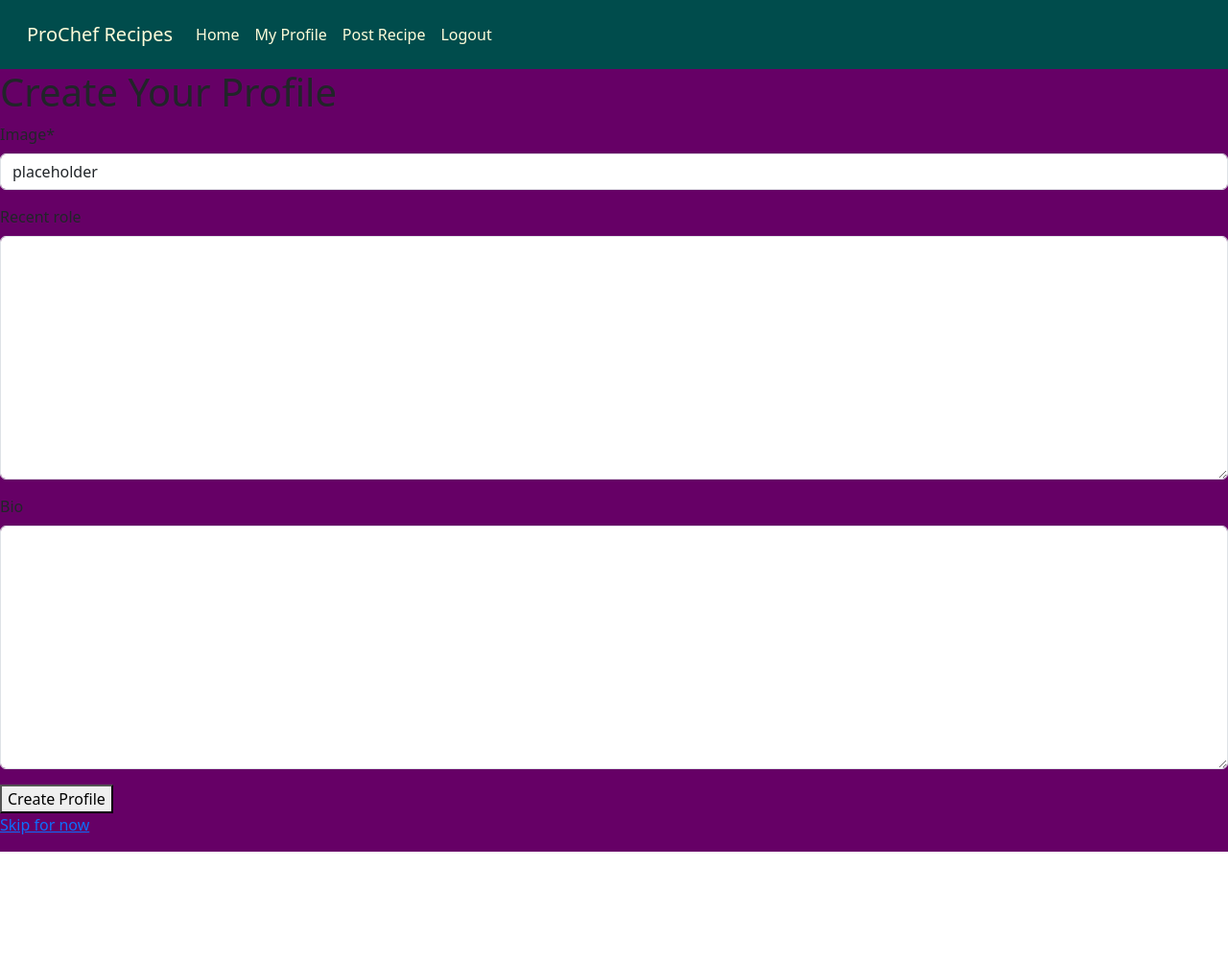
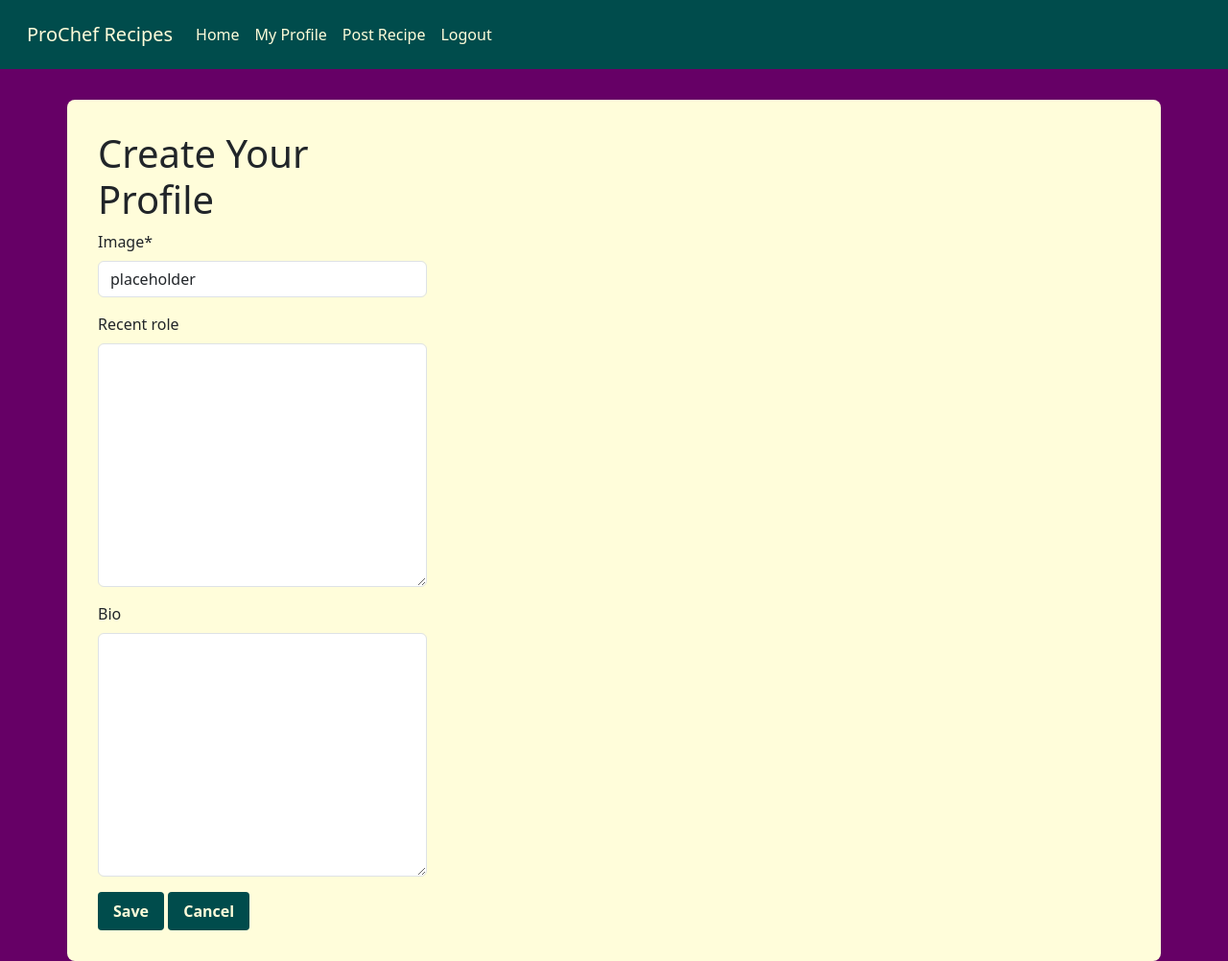
Before and after one commit to Rob-C-89/prochef-recipes, a Django app: page /profiles/create_profile/ in a window 1280 px wide. Shown: the whole page at 96% size. Before the commit the page ends 888 px from the top, so only its background shows below. Run offline with Django 5.2, Linux system fonts and the light colour scheme; the visitor is signed in with stand-in values (Sample User, id 1); some libraries are stand-ins or nearby versions.

Commit message:
Modfiy Create Profile HTML, edit buttons in login and signup

```diff
--- a/templates/account/login.html
+++ b/templates/account/login.html
@@ -28,7 +28,7 @@
           value="{{ redirect_field_value }}"
         />
         {% endif %}
-        <button type="submit" class="btn btn-primary">
+        <button type="submit" class="button">
           {% trans "Sign In" %}
         </button>
       </form>
--- a/templates/account/signup.html
+++ b/templates/account/signup.html
@@ -34,7 +34,7 @@
           value="{{ redirect_field_value }}"
         />
         {% endif %}
-        <button class="btn btn-signup right" type="submit">
+        <button class="button" type="submit">
           {% trans "Sign Up" %} &raquo;
         </button>
       </form>
--- a/user_profile/templates/profiles/create_profile.html
+++ b/user_profile/templates/profiles/create_profile.html
@@ -6,13 +6,17 @@
 {% block title %}Create Profile{% endblock %}
 
 {% block content %}
-<h1>Create Your Profile</h1>
+<div class="container">
+  <div class="row">
+    <div class="col-md-6 col-lg-4">
+      <h1>Create Your Profile</h1>
 
-<form method="POST" enctype="multipart/form-data">
-  {% csrf_token %}
-  {{ profile_form|crispy }}
-  <button type="submit">Create Profile</button>
-</form>
-
-<p><a href="{% url 'home' %}">Skip for now</a></p>
+      <form method="POST" enctype="multipart/form-data">
+        {% csrf_token %} {{ profile_form|crispy }}
+        <button class="button" type="submit">Save</button>
+        <button class="button cancel-btn"><a href="{% url 'home' %}">Cancel</a></button>
+      </form>
+    </div>
+  </div>
+</div>
 {% endblock %}
```
Also changed, not shown: user_profile/templates/profiles/edit_profile.html (+3 -5 lines).
